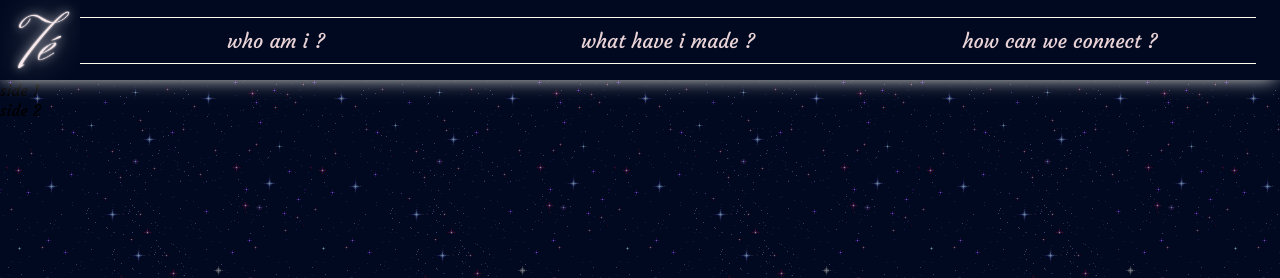
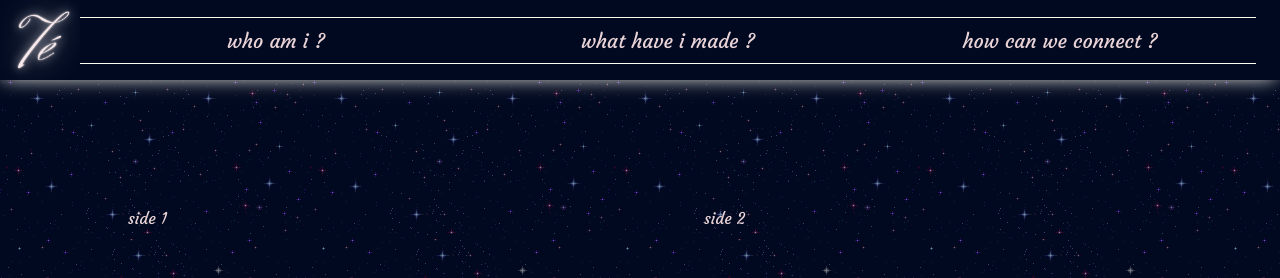
Before and after one commit to teyannaearle/portfolio, a React (Create React App) app: page / in a window 1280 px wide. Shown: the top 278 px of the page. Built offline with nearby package versions, Linux system fonts and the light colour scheme.

Commit message:
set up homePage grid

```diff
--- a/src/App.scss
+++ b/src/App.scss
@@ -5,6 +5,7 @@ body,
 .root {
   margin: 0;
   padding: 0;
+  color: $light-pink;
 }
 
 ul {
--- a/src/components/navs/bottomNav/BottomNav.scss
+++ b/src/components/navs/bottomNav/BottomNav.scss
@@ -2,7 +2,7 @@
 
 .bottomNav {
   display: none;
-  color: $light-pink;
+  // color: $light-pink;
   background-color: $dark-blue;
   height: 80px;
   width: 100%;
--- a/src/pages/Home.js
+++ b/src/pages/Home.js
@@ -1,4 +1,5 @@
 import React from 'react'
+import "./Home.scss"
 
 function Home() {
     return (
--- /dev/null
+++ b/src/pages/Home.scss
@@ -0,0 +1,8 @@
+@import "./../variables.scss";
+
+.homePage {
+    margin-left: 10%;
+    margin-top: 10%;
+    display: grid;
+    grid-template-columns: 50% 50%;
+}
```
